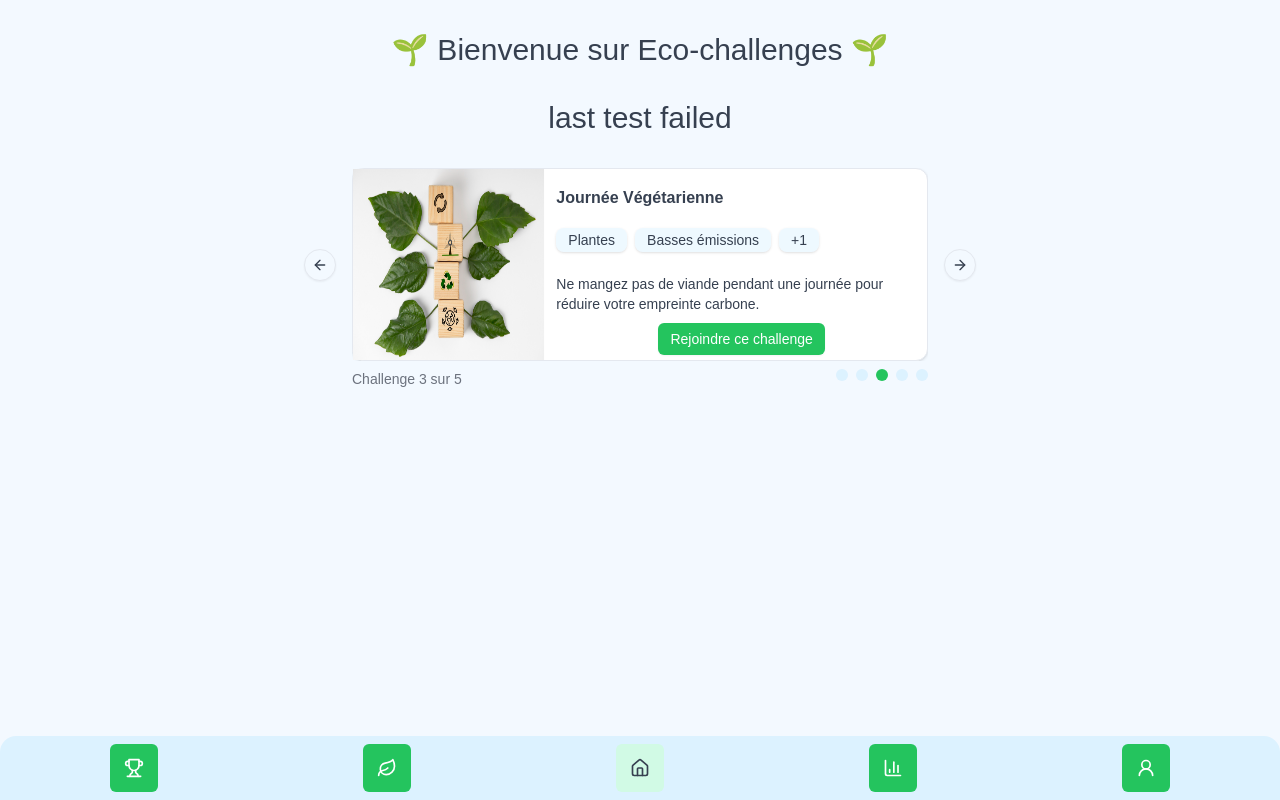
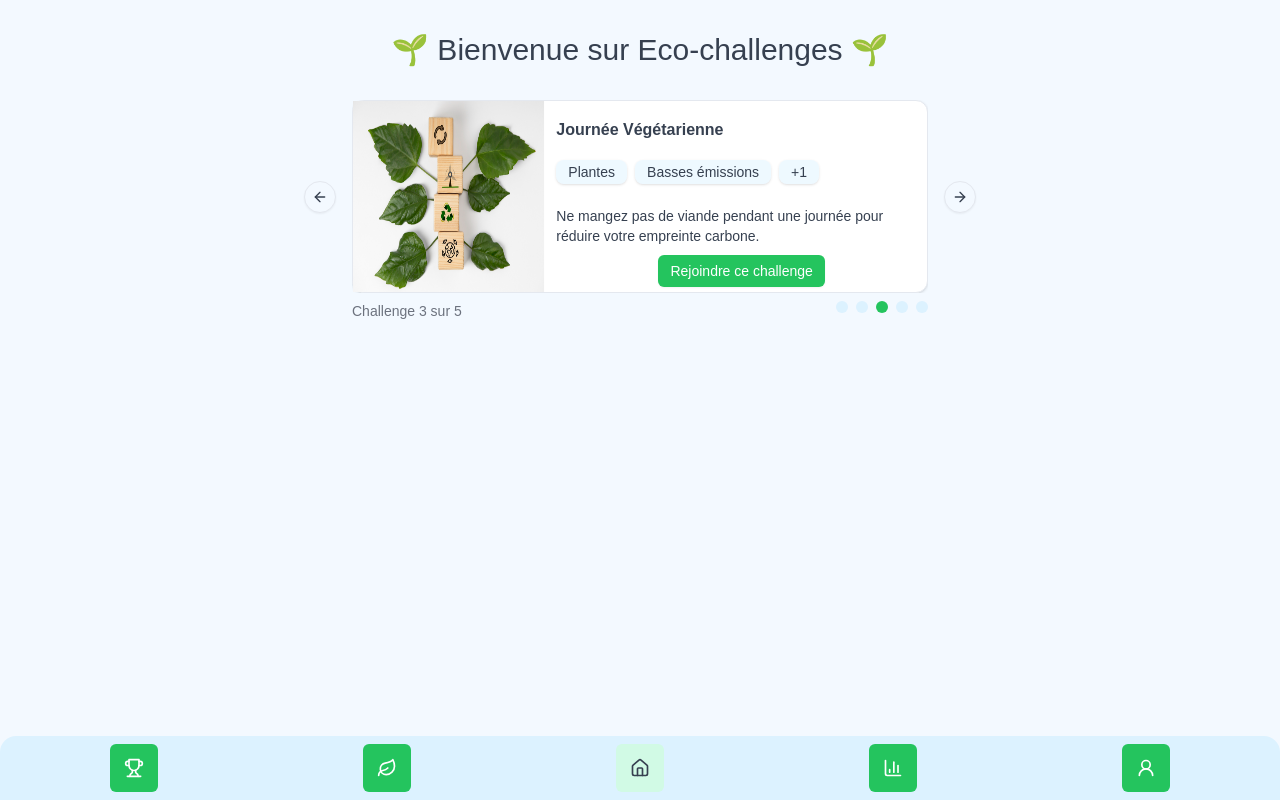
Before and after one commit to WildCodeSchool/2024-09-wns-jaune-ecochallenges, a React (Vite) app in the folder frontend/: page / in a window 1280 px wide. Built offline with nearby package versions, Linux system fonts and the light colour scheme.

Commit message:
final test failed trying fix

```diff
--- a/frontend/src/pages/Home.tsx
+++ b/frontend/src/pages/Home.tsx
@@ -77,9 +77,7 @@ export const Home = () => {
       <h1 className="mb-8 rounded-full text-center text-3xl font-thin">
         🌱 Bienvenue sur Eco-challenges 🌱
       </h1>
-      <h1 className="mb-8 rounded-full text-center text-3xl font-thin">
-        last test failed
-      </h1>
+
       {isAuth && <UserCard {...fakeDataUser}></UserCard>}
 
       <CarouselComponent
```
